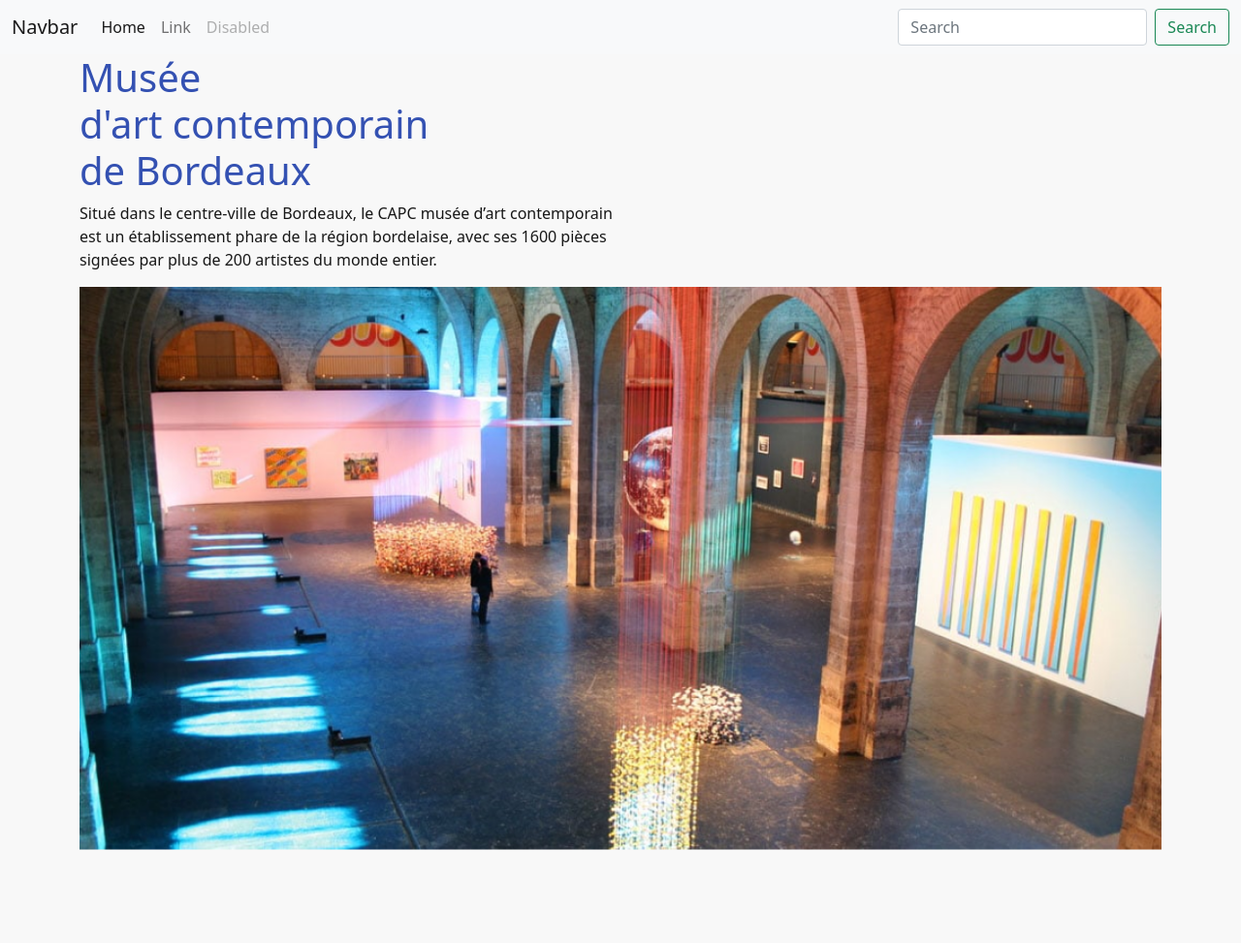
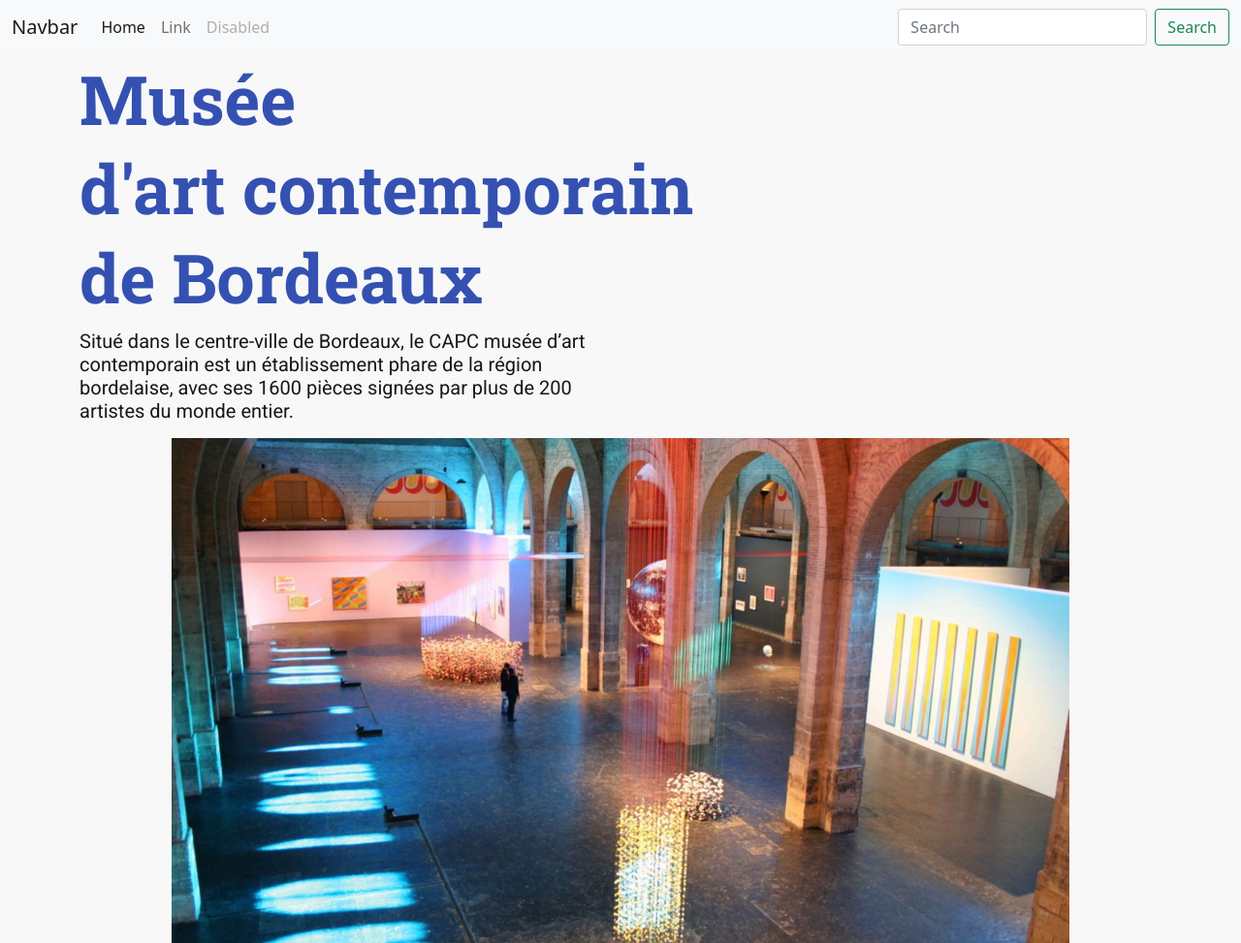
Before and after one commit to studio-beauvoir/jekyll-capc, a Jekyll site: the page built from _pages/index.html, in a window 1280 px wide. Shown: the whole page at 97% size. Built offline with Jekyll 4.4.1, drawn with Linux system fonts in a browser that asks for light colours; before the commit the page ends 900 px from its top, so only the background shows below that.

Commit message:
Update styles.css pour fonts

```diff
--- a/_includes/sections/home/hero.html
+++ b/_includes/sections/home/hero.html
@@ -10,8 +10,8 @@
             </div>
         </div>
         <div class="row justify-content-center">
-            <div class="col-12">
-                <img src="../../../assets/img/image_hero.png" alt="Exposition à la Une" class="img-fluid">
+            <div class="col-10">
+                <img src="../../../assets/img/image_hero.jpg" alt="Exposition à la Une" class="img-fluid">
             </div>
         </div>
     </div>
--- a/_sass/sections/home/hero.scss
+++ b/_sass/sections/home/hero.scss
@@ -1,3 +1,2 @@
 #hero {
-
 }
--- a/css/styles.scss
+++ b/css/styles.scss
@@ -16,3 +16,27 @@
 html[data-theme="light"] .hidden-light-mode {
     display: none;
 }
+
+h1 {
+    font: var(--h1);
+}
+h2 {
+    font: var(--h2);
+}
+h3 {
+    font: var(--h3);
+}
+h4 {
+    font: var(--h4);
+}
+h5 {
+    font: var(--h5);
+}
+
+p {
+    font: var(--p);
+}
+
+label {
+    font: var(--label);
+}
```
Also changed, not shown: assets/img/image_hero.jpg (added), assets/img/image_hero.png (deleted).
